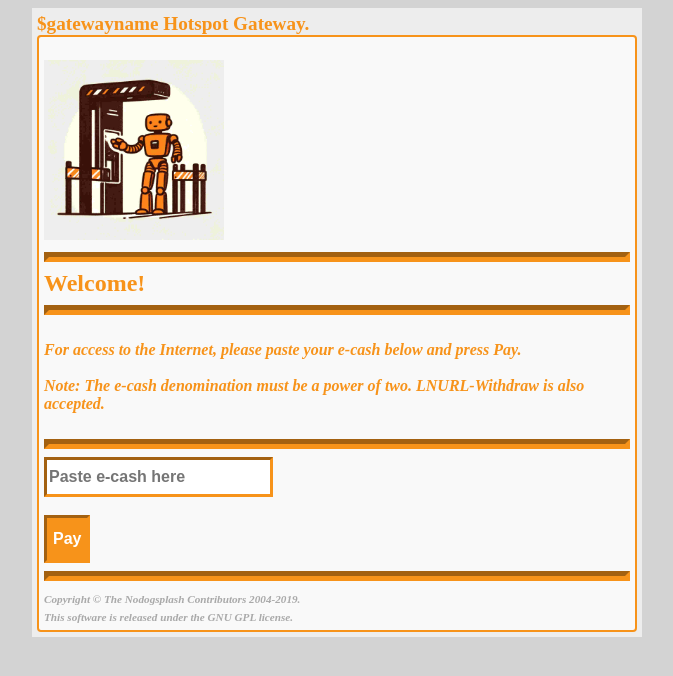
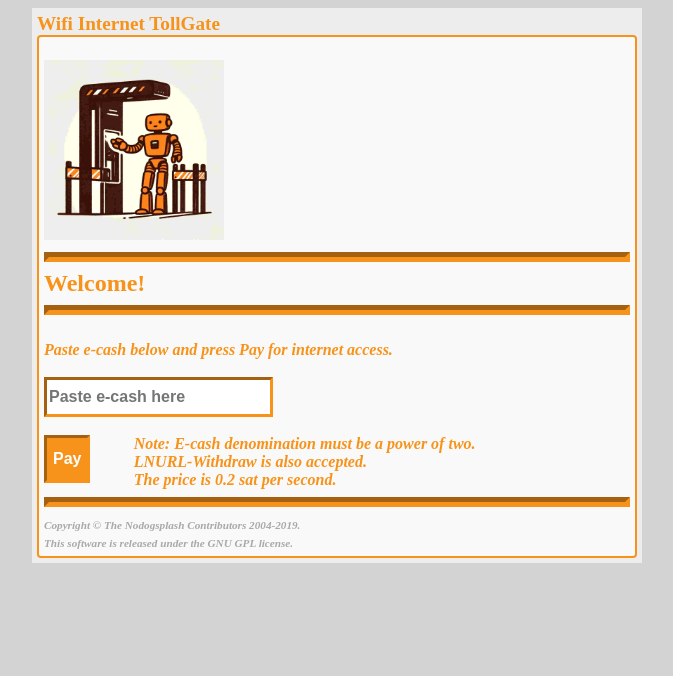
Before and after one commit to chGoodchild/GLTollGate, a plain HTML site: page etc/nodogsplash/htdocs/splash.html in a window 1280 px wide. Shown: the whole page, without its empty margins (303-976 px from the left). Drawn offline with Linux system fonts and the light colour scheme.

Commit message:
Cleaned up splash page a bit

```diff
--- a/etc/nodogsplash/htdocs/splash.html
+++ b/etc/nodogsplash/htdocs/splash.html
@@ -10,13 +10,13 @@
 <link rel="shortcut icon" href="/images/splash.jpg" type="image/x-icon">
 <link rel="stylesheet" type="text/css" href="/splash.css">
 
-<title>$gatewayname Hotspot Gateway.</title>
+<title>Wifi Internet TollGate</title>
 
 </head>
 
 <body>
 <div class="offset">
-<med-blue>$gatewayname Hotspot Gateway.</med-blue>
+<med-blue>Wifi Internet TollGate</med-blue>
 <div class="insert">
 <br>
 <img src="/images/splash.jpg" alt="Splash Page: For access to the Internet, please click Continue.">
@@ -24,20 +24,20 @@
 <big-red>Welcome!</big-red>
 <hr>
 <br>
-<italic-black>For access to the Internet, please paste your e-cash below and press Pay.</italic-black>
+<italic-black>Paste e-cash below and press Pay for internet access.</italic-black>
 <br><br>
-<italic-black>Note: The e-cash denomination must be a power of two. LNURL-Withdraw is also accepted.</italic-black>
-<br><br>
-<hr>
-
 <form method="get" action="$authaction">
   <input type="hidden" name="tok" value="$tok">
   <input type="hidden" name="redir" value="$redir">
   <input type="text" name="username" placeholder="Paste e-cash here" required>
   <br><br>
   <input type="submit" value="Pay">
+  <div style="display: inline-block; vertical-align: top; padding-left: 10px;">
+    <italic-black>Note: E-cash denomination must be a power of two.</italic-black><br>
+    <italic-black>LNURL-Withdraw is also accepted.</italic-black><br>
+    <italic-black>The price is 0.2 sat per second.</italic-black>
+  </div>
 </form>
-
 <hr>
 <copy-right>Copyright &copy; The Nodogsplash Contributors 2004-2019.<br>This software is released under the GNU GPL license.</copy-right>
 
```
